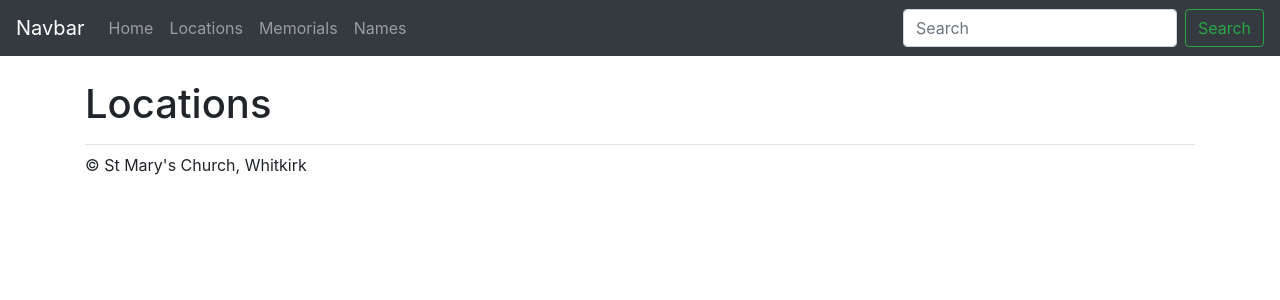
After one commit to whitkirkchurch/memorials, a Django app: page /locations in a window 1280 px wide. The commit adds this page. Shown: the top 300 px of the page. Run offline with Django 3.2, Linux system fonts and the light colour scheme; data that the repository does not hold is empty; some libraries are stand-ins or nearby versions.

Commit message:
Lots more pages

```diff
--- /dev/null
+++ b/core/templates/core/location_list.html
@@ -0,0 +1,26 @@
+{% extends 'layout.html' %}
+{% load static %}
+
+{% block title %}Locations{% endblock %}
+
+{% block content %}
+
+<div class="container">
+
+  <div class="pb-2 mt-4 mb-2 border-bottom">
+    <h1>Locations</h1>
+  </div>
+
+  {% for location in locations %}
+
+  <h2>{{ location.name }}</h2>
+
+    <p>{{ location.description }}</p>
+
+    <p>{{ location.monuments.all|length }} monuments.</p>
+
+  {% endfor %}
+
+</div>
+
+{% endblock %}
--- a/core/templates/layout.html
+++ b/core/templates/layout.html
@@ -26,6 +26,7 @@
     </script>
 
     <nav class="navbar navbar-expand-md navbar-dark fixed-top bg-dark">
+
       <a class="navbar-brand" href="#">Navbar</a>
       <button class="navbar-toggler" type="button" data-toggle="collapse" data-target="#navbarsExampleDefault" aria-controls="navbarsExampleDefault" aria-expanded="false" aria-label="Toggle navigation">
         <span class="navbar-toggler-icon"></span>
@@ -33,22 +34,17 @@
 
       <div class="collapse navbar-collapse" id="navbarsExampleDefault">
         <ul class="navbar-nav mr-auto">
-          <li class="nav-item active">
-            <a class="nav-link" href="#">Home <span class="sr-only">(current)</span></a>
+          <li class="nav-item">
+            <a class="nav-link" href="{% url 'index' %}">Home</a>
           </li>
           <li class="nav-item">
-            <a class="nav-link" href="#">Link</a>
+            <a class="nav-link" href="{% url 'locations' %}">Locations</a>
           </li>
           <li class="nav-item">
-            <a class="nav-link disabled" href="#">Disabled</a>
+            <a class="nav-link" href="{% url 'memorials' %}">Memorials</a>
           </li>
-          <li class="nav-item dropdown">
-            <a class="nav-link dropdown-toggle" href="http://example.com" id="dropdown01" data-toggle="dropdown" aria-haspopup="true" aria-expanded="false">Dropdown</a>
-            <div class="dropdown-menu" aria-labelledby="dropdown01">
-              <a class="dropdown-item" href="#">Action</a>
-              <a class="dropdown-item" href="#">Another action</a>
-              <a class="dropdown-item" href="#">Something else here</a>
-            </div>
+          <li class="nav-item">
+            <a class="nav-link" href="{% url 'names' %}">Names</a>
           </li>
         </ul>
         <form class="form-inline my-2 my-lg-0">
--- a/core/urls.py
+++ b/core/urls.py
@@ -4,4 +4,11 @@
 
 urlpatterns = [
     path('', views.index.as_view(), name='index'),
+
+    path('locations', views.LocationListView.as_view(), name='locations'),
+
+    path('memorials', views.MemorialListView.as_view(), name='memorials'),
+    path('memorials/<slug:slug>', views.MemorialView.as_view(), name='memorial'),
+
+    path('names', views.NameListView.as_view(), name='names')
 ]
--- a/core/views.py
+++ b/core/views.py
@@ -1,6 +1,8 @@
 from django.shortcuts import render
 
 from django.views.generic import TemplateView, ListView, DetailView
+
+from . import models
 
 # Create your views here.
 
@@ -8,3 +10,27 @@
 class index(TemplateView):
 
     template_name = 'index.html'
+
+
+class LocationListView(ListView):
+
+    model = models.Location
+    context_object_name = 'locations'
+
+
+class MemorialListView(ListView):
+
+    model = models.Memorial
+    context_object_name = 'memorials'
+
+
+class MemorialView(DetailView):
+
+    model = models.Memorial
+    context_object_name = 'memorial'
+
+
+class NameListView(ListView):
+
+    model = models.Name
+    context_object_name = 'names'
--- a/memorials/settings.py
+++ b/memorials/settings.py
@@ -36,6 +36,7 @@
     'django.contrib.staticfiles',
 
     'randomslugfield',
+    'sorl.thumbnail',
 
     'core',
 ]
```
Also changed, not shown: core/templates/core/memorial_detail.html (added, +105 -0 lines), core/templates/core/memorial_list.html (added, +41 -0 lines).
